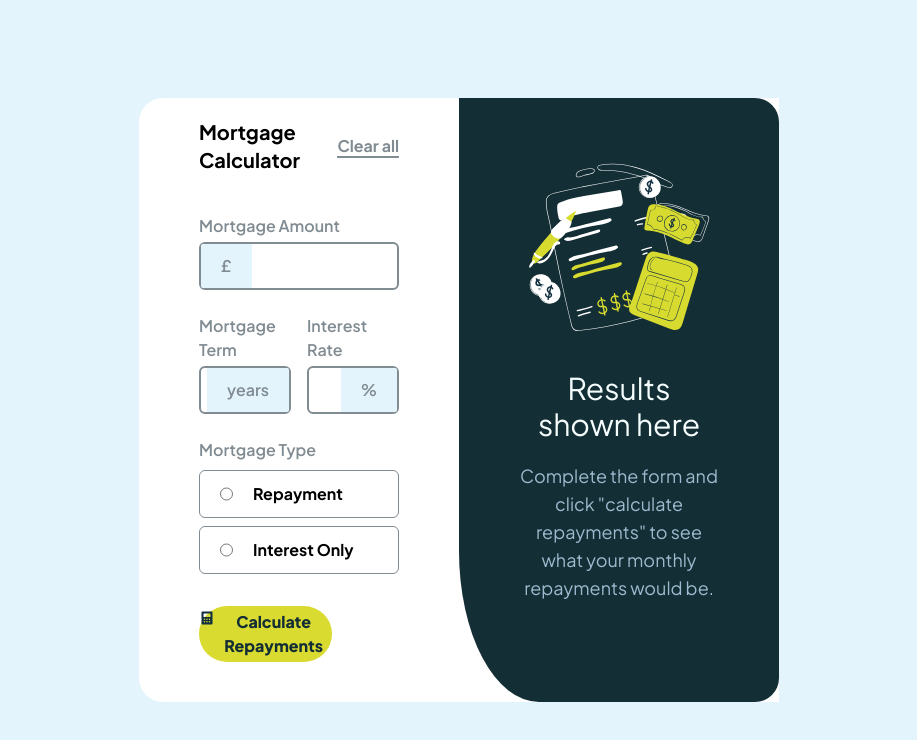
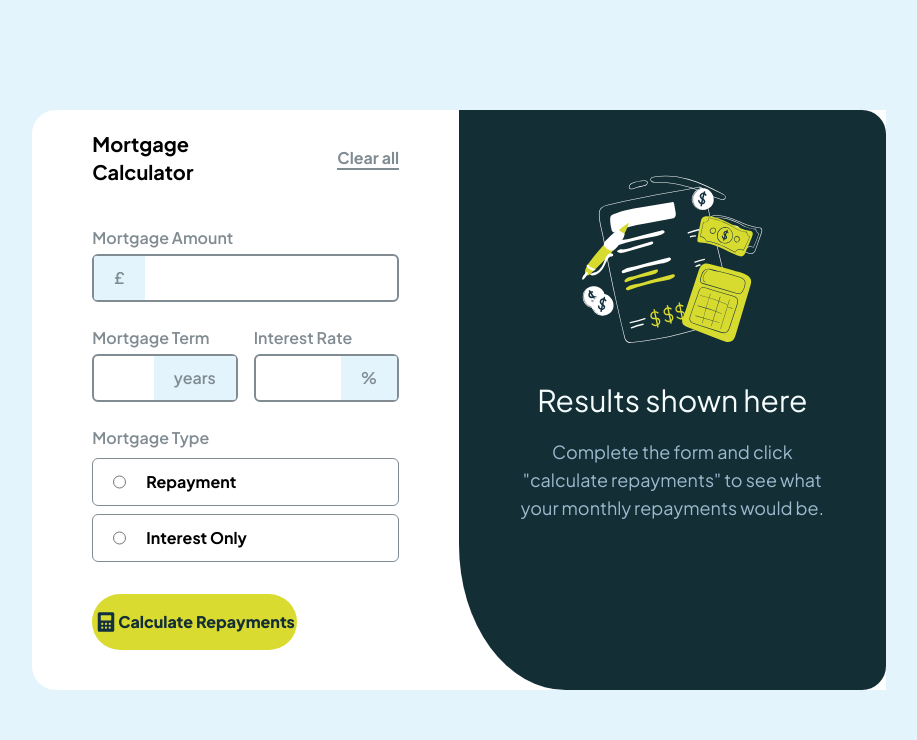
Before and after one commit to reactaleks/mortgage-calculator-nextjs, a Next.js app: page / in a window 1280 px wide. Shown: the top 740 px of the page, without its empty margins (181-1098 px from the left). Built offline with nearby package versions, Linux system fonts and the light colour scheme.

Commit message:
updated responsive styles of xl screens

```diff
--- a/components/MortgageCalculatorComponent.tsx
+++ b/components/MortgageCalculatorComponent.tsx
@@ -130,7 +130,7 @@ export default function MortgageCalculatorComponent() {
   };
 
   return (
-    <div className="flex flex-col overflow-hidden mortgage-calculator-component md:w-11/12 md:m-auto md:auto lg:w-9/12 xl:w-6/12">
+    <div className="flex flex-col overflow-hidden mortgage-calculator-component md:w-11/12 md:m-auto md:auto xl:w-8/12">
       <div className="grid-cols-2 gap-0 lg:grid lg:grid-cols-2">
         <div className="">
           <MortgageCalculatorColumn
```
